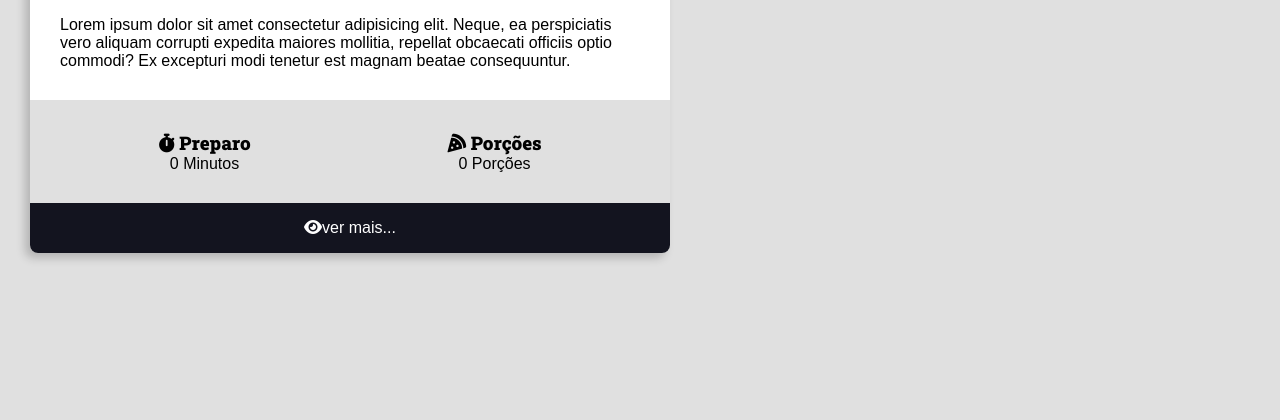
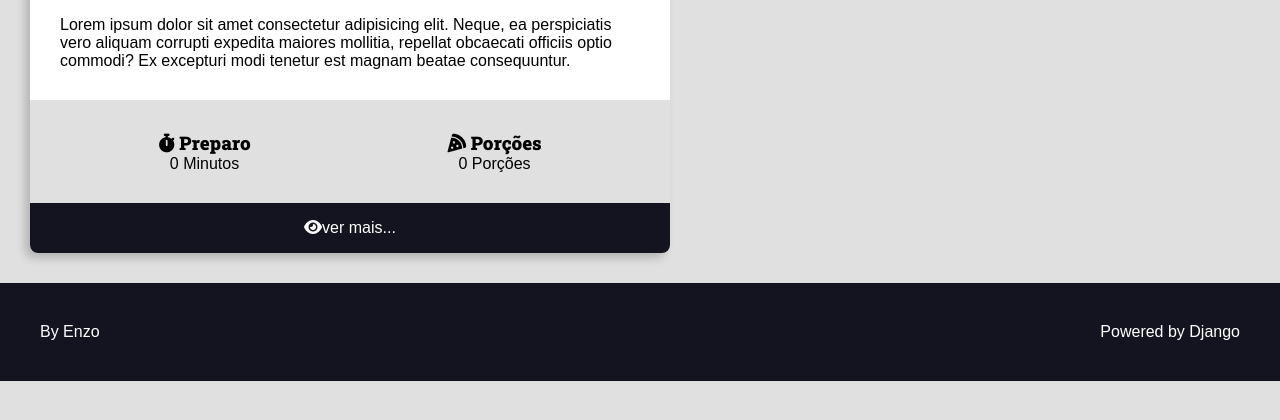
Before and after one commit to codezeron/curso-django-proj1, a Django app: page / in a window 1280 px wide. Shown: the part 274-694 px from the top of the page. Run offline with Django 4.2, Linux system fonts and the light colour scheme; some libraries are stand-ins or nearby versions.

Commit message:
✨ - feat: aula 36 footer

```diff
--- /dev/null
+++ b/recipes/templates/recipes/partials/footer.html
@@ -0,0 +1,9 @@
+<footer class="main-footer">
+    <div class="developer">
+        <a href="https://www.enzo.com.br/" target="_blank" rel="noreferrer noopener">By Enzo</a>
+    </div>
+
+    <div class="powered">
+        <a href="https://www.djangoproject.com/" target="_blank" rel="noreferrer noopener">Powered by Django</a>
+    </div>
+</footer>
--- a/recipes/templates/recipes/partials/head.html
+++ b/recipes/templates/recipes/partials/head.html
@@ -250,10 +250,25 @@
       justify-content: center;
       padding: 1.6rem var(--spacing-gutter-medium);
       transition: all 300ms ease-in-out;
-
     }
     .recipe-footer a:hover{
       filter: brightness(2);
     }
+
+    .main-footer{
+      display: flex;
+      align-items: center;
+      justify-content: space-between;
+      background: var(--color-primary-dark);
+      padding: var(--spacing-gutter-large);
+    }
+    .main-footer a{
+      color: var(--color-white);
+      text-decoration: none;
+      transition: all 300ms ease-in-out;
+    }
+    .main-footer a:hover{
+      filter: brightness(.4);
+    }
   </style>
 </head>
--- /dev/null
+++ b/recipes/templates/recipes/partials/recipe.html
@@ -0,0 +1,54 @@
+<div class="recipe recipe-list-item">
+    <div class="recipe-cover">
+        <img src="https://via.placeholder.com/1280x720.png/269fe6" alt="Temporário">
+    </div>
+
+    <div class="recipe-title-container">
+      <h2 class="recipe-title">Lorem a b c d</h2>
+    </div>
+
+    <div class="recipe-author">
+      <span class="recipe-author-item">
+          <i class="fas fa-user"></i>
+          Otávio Miranda
+      </span>
+      <span class="recipe-author-item">
+          <i class="fas fa-calendar-alt"></i>
+          16/10/2021 às 11:21
+      </span>
+      <span class="recipe-author-item">
+          <a href="/recipes/category/cafe-da-manha/">
+              <i class="fas fa-layer-group"></i>
+              <span>Café da manhã</span>
+          </a>
+      </span>
+  </div>
+
+  <div class="recipe-content">
+    <p>
+      Lorem ipsum dolor sit amet consectetur adipisicing elit. Neque, ea perspiciatis vero aliquam corrupti expedita maiores mollitia, repellat obcaecati officiis optio commodi? Ex excepturi modi tenetur est magnam beatae consequuntur.
+    </p>
+  </div>
+
+  <div class="recipe-meta-container">
+    <div class="recipe-meta recipe-preparation">
+        <h3 class="recipe-meta-title"><i class="fas fa-stopwatch"></i> Preparo</h3>
+        <div class="recipe-meta-text">
+            0 Minutos
+        </div>
+    </div>
+    <div class="recipe-meta recipe-servings">
+        <h3 class="recipe-meta-title"><i class="fas fa-pizza-slice"></i> Porções</h3>
+        <div class="recipe-meta-text">
+            0 Porções
+        </div>
+    </div>
+</div>
+
+<footer class="recipe-footer">
+    <a class="recipe-read-more button button-dark button-full-width" href="/recipes/3/">
+        <i class="fas fa-eye"></i>
+        <span>ver mais...</span>
+    </a>
+</footer>
+</div>
```
Also changed, not shown: recipes/templates/recipes/pages/home.html (+2 -54 lines).
